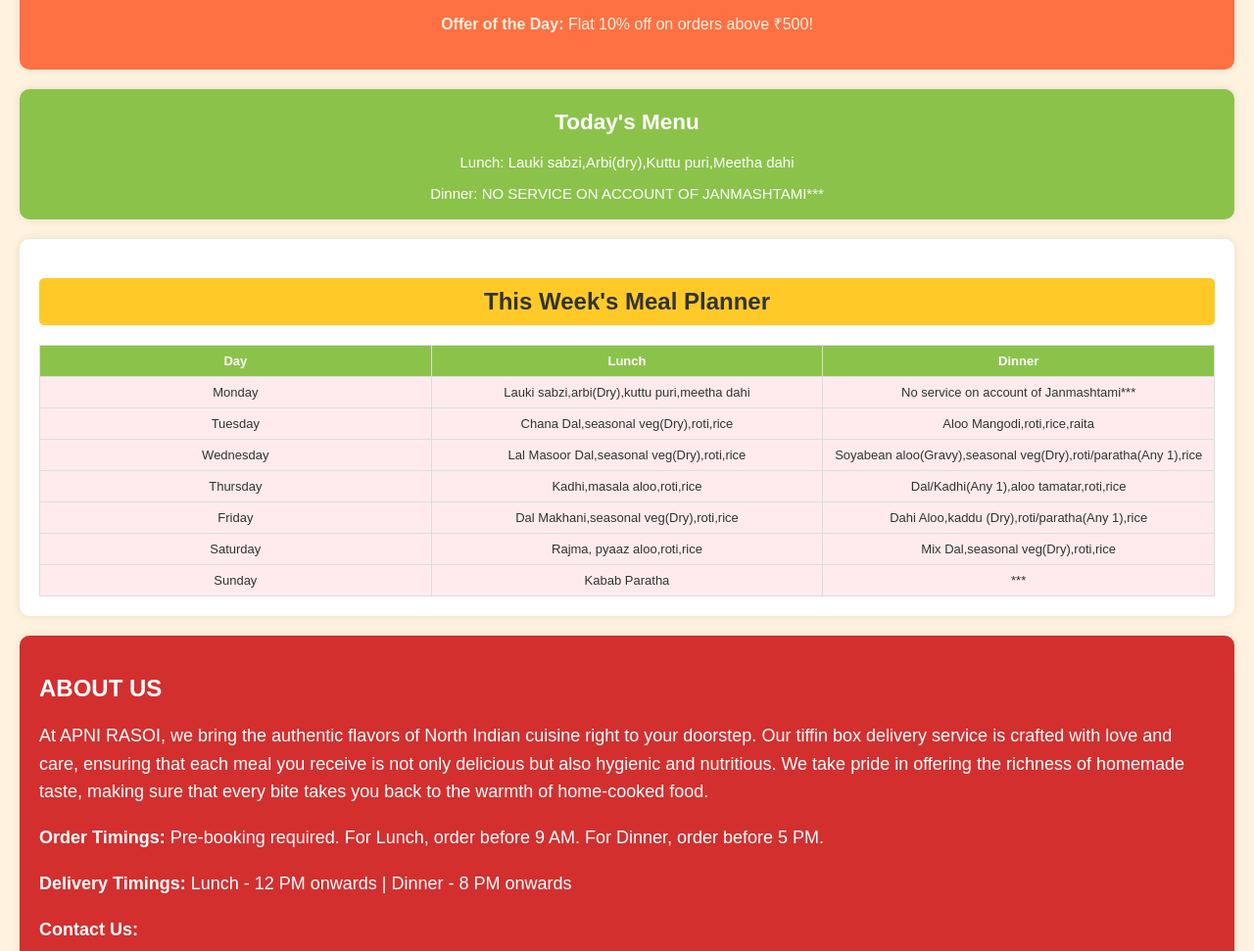
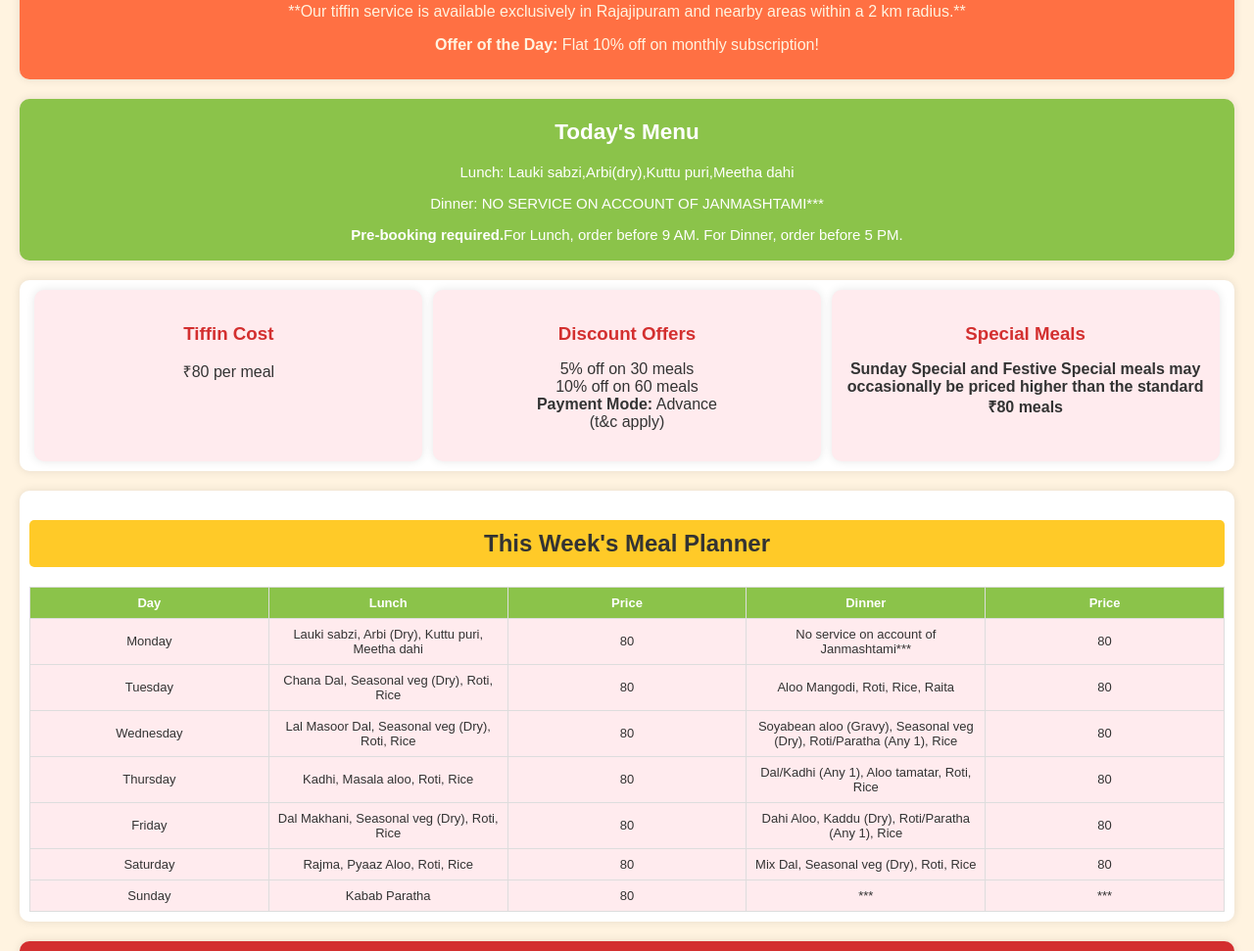
Before and after one commit to suhani-dev/apnirasoi, a plain HTML site: page index.html in a window 1280 px wide. Shown: the part 240-1211 px from the top of the page at 98% size. Drawn offline with Linux system fonts and the light colour scheme.

Commit message:
Update index.html

```diff
--- a/index.html
+++ b/index.html
@@ -44,7 +44,7 @@
             font-weight: bold;
         }
         section {
-            padding: 20px;
+            padding: 10px;
             margin: 20px;
             border-radius: 10px;
             background-color: #ffffff;
@@ -214,13 +214,71 @@
     <section class="homepage">
         <h2>Today's Special Offers</h2>
         <p>Enjoy our Healthy, Hygienic, and Delicious Home-Cooked meals delivered to your doorstep.</p>
-        <p><strong>Offer of the Day:</strong> Flat 10% off on orders above ₹500!</p>
+	<p>**Our tiffin service is available exclusively in Rajajipuram and nearby areas within a 2 km radius.**</p>
+        <p><strong>Offer of the Day:</strong> Flat 10% off on monthly subscription!</p>
     </section>
  <section class="todays-menu">
         <h2>Today's Menu</h2>
         <p id="todaysLunch">Lunch: </p>
         <p id="todaysDinner">Dinner: </p>
+ <p><strong>Pre-booking required.</strong>For Lunch, order before 9 AM. For Dinner, order before 5 PM.</p>
     </section>
+<!-- Additional Information Blocks -->
+<section class="info-blocks">
+    <div class="info-block">
+        <h3>Tiffin Cost</h3>
+        <p>₹80 per meal</p>
+    </div>
+    <div class="info-block">
+        <h3>Discount Offers</h3>
+        <p>5% off on 30 meals<br>10% off on 60 meals<br><strong>Payment Mode:</strong> Advance<br>(t&c apply)</p>
+    </div>
+    <div class="info-block">
+        <h3>Special Meals</h3>
+        <p><strong>Sunday Special and Festive Special meals may occasionally be priced higher than the standard ₹80 meals</strong></p>
+    </div>
+</section>
+
+<style>
+    .info-blocks {
+        display: flex;
+        justify-content: space-around;
+        margin-top: 20px;
+    }
+
+    .info-block {
+        background-color: #FFEBEE; /* Light Cream */
+        padding: 15px;
+        border-radius: 10px;
+        text-align: center;
+        box-shadow: 0 0 10px rgba(0, 0, 0, 0.1);
+        width: 30%;
+    }
+
+    .info-block h3 {
+        color: #D32F2F; /* Deep Red */
+        margin-bottom: 10px;
+    }
+
+    .info-block p {
+        font-size: 16px;
+        color: #333;
+    }
+
+    /* Responsive Design for Info Blocks */
+    @media (max-width: 600px) {
+        .info-blocks {
+            flex-direction: column;
+            align-items: center;
+        }
+
+        .info-block {
+            width: 80%;
+            margin-bottom: 15px;
+        }
+    }
+</style>
+
 
     <section class="menu">
         <h2>This Week's Meal Planner</h2>
@@ -228,41 +286,57 @@
             <tr>
                 <th>Day</th>
                 <th>Lunch</th>
+                <th>Price</th>
                 <th>Dinner</th>
+                <th>Price</th>
             </tr>
             <tr>
                 <td>Monday</td>
-                <td>Lauki sabzi,arbi(Dry),kuttu puri,meetha dahi</td>
+                <td>Lauki sabzi, Arbi (Dry), Kuttu puri, Meetha dahi</td>
+                <td>80</td>
                 <td>No service on account of Janmashtami***</td>
+                <td>80</td>
             </tr>
             <tr>
                 <td>Tuesday</td>
-                <td>Chana Dal,seasonal veg(Dry),roti,rice</td>
-                <td>Aloo Mangodi,roti,rice,raita</td>
+                <td>Chana Dal, Seasonal veg (Dry), Roti, Rice</td>
+                <td>80</td>
+                <td>Aloo Mangodi, Roti, Rice, Raita</td>
+                <td>80</td>
             </tr>
             <tr>
                 <td>Wednesday</td>
-                <td>Lal Masoor Dal,seasonal veg(Dry),roti,rice</td>
-                <td>Soyabean aloo(Gravy),seasonal veg(Dry),roti/paratha(Any 1),rice</td>
+                <td>Lal Masoor Dal, Seasonal veg (Dry), Roti, Rice</td>
+                <td>80</td>
+                <td>Soyabean aloo (Gravy), Seasonal veg (Dry), Roti/Paratha (Any 1), Rice</td>
+                <td>80</td>
             </tr>
             <tr>
                 <td>Thursday</td>
-                <td>Kadhi,masala aloo,roti,rice</td>
-                <td>Dal/Kadhi(Any 1),aloo tamatar,roti,rice</td>
+                <td>Kadhi, Masala aloo, Roti, Rice</td>
+                <td>80</td>
+                <td>Dal/Kadhi (Any 1), Aloo tamatar, Roti, Rice</td>
+                <td>80</td>
             </tr>
             <tr>
                 <td>Friday</td>
-                <td>Dal Makhani,seasonal veg(Dry),roti,rice</td>
-                <td>Dahi Aloo,kaddu (Dry),roti/paratha(Any 1),rice</td>
+                <td>Dal Makhani, Seasonal veg (Dry), Roti, Rice</td>
+                <td>80</td>
+                <td>Dahi Aloo, Kaddu (Dry), Roti/Paratha (Any 1), Rice</td>
+                <td>80</td>
             </tr>
             <tr>
                 <td>Saturday</td>
-                <td>Rajma, pyaaz aloo,roti,rice</td>
-                <td>Mix Dal,seasonal veg(Dry),roti,rice </td>
+                <td>Rajma, Pyaaz Aloo, Roti, Rice</td>
+                <td>80</td>
+                <td>Mix Dal, Seasonal veg (Dry), Roti, Rice</td>
+                <td>80</td>
             </tr>
             <tr>
                 <td>Sunday</td>
                 <td>Kabab Paratha</td>
+                <td>80</td>
+                <td>***</td>
                 <td>***</td>
             </tr>
         </table>
@@ -270,7 +344,11 @@
 
     <section class="about">
         <h2>ABOUT US</h2>
-        <p>At APNI RASOI, we bring the authentic flavors of North Indian cuisine right to your doorstep. Our tiffin box delivery service is crafted with love and care, ensuring that each meal you receive is not only delicious but also hygienic and nutritious. We take pride in offering the richness of homemade taste, making sure that every bite takes you back to the warmth of home-cooked food.</p>
+        <p>At Apni Rasoi, our journey began with a deep passion for cooking and the sheer joy of serving food that brings smiles to faces. The warmth and happiness my family felt after enjoying a meal prepared by me inspired me to turn this passion into a career. Recognizing that many people, far from home due to work or studies, yearn for the taste of home-cooked meals—something that high-rated restaurants often fail to deliver—I decided to start this business right from my own kitchen.
+
+Today, Apni Rasoi stands as the highest-rated tiffin service in the Rajajipuram area. We are committed to using only the finest quality products, ensuring that the food we serve is both healthier and tastier. Our ingredients are carefully selected to uphold the highest standards of quality, and we go the extra mile to ensure every meal is prepared with the freshest produce, reflecting the true essence of home-cooked goodness.
+
+<br>At Apni Rasoi, we don’t just deliver food; we deliver the essence of home in every bite.</p>
         <p><strong>Order Timings:</strong> Pre-booking required. For Lunch, order before 9 AM. For Dinner, order before 5 PM.</p>
         <p><strong>Delivery Timings:</strong> Lunch - 12 PM onwards | Dinner - 8 PM onwards</p>
         <p><strong>Contact Us:</strong></p>
```
